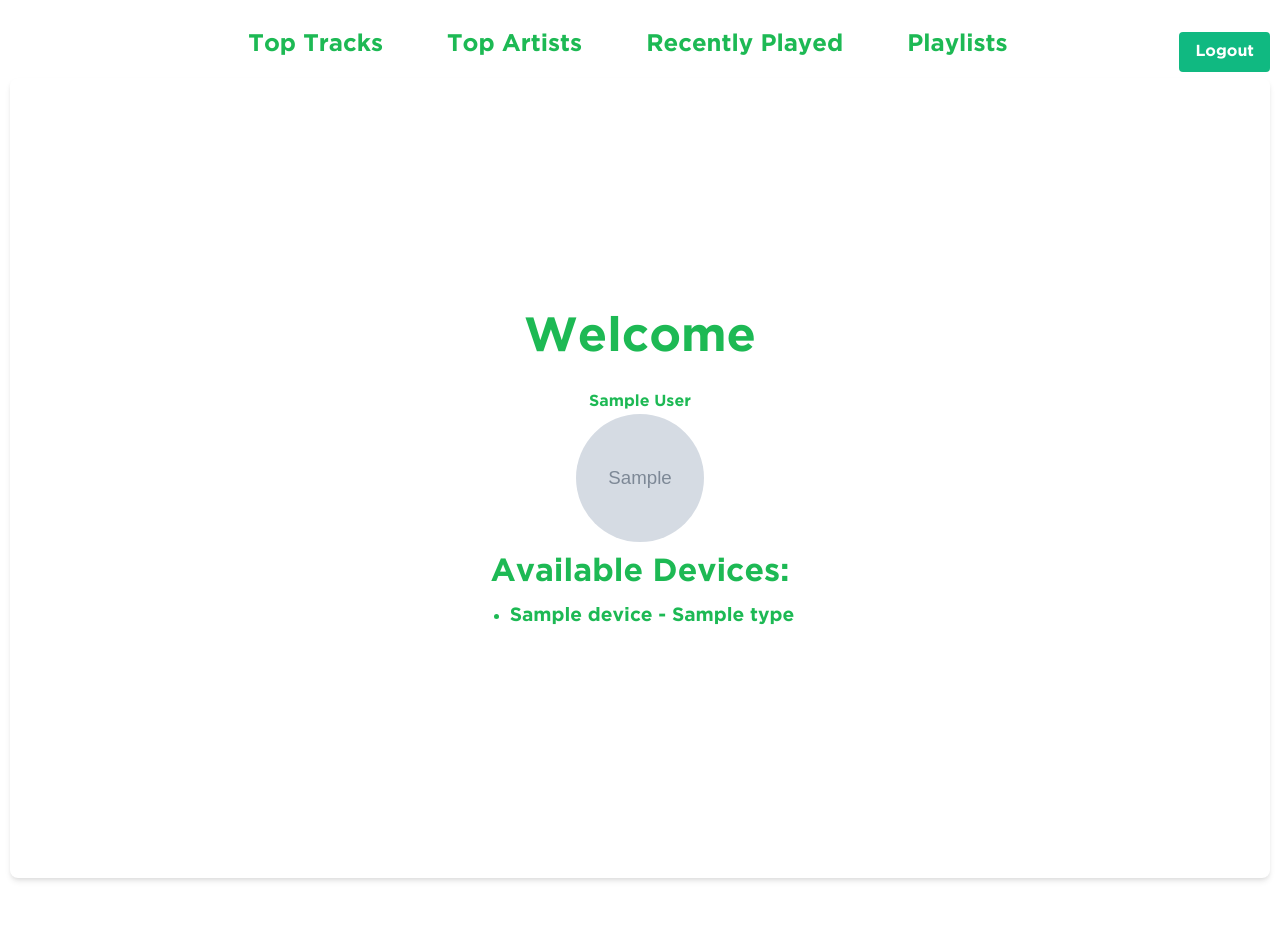
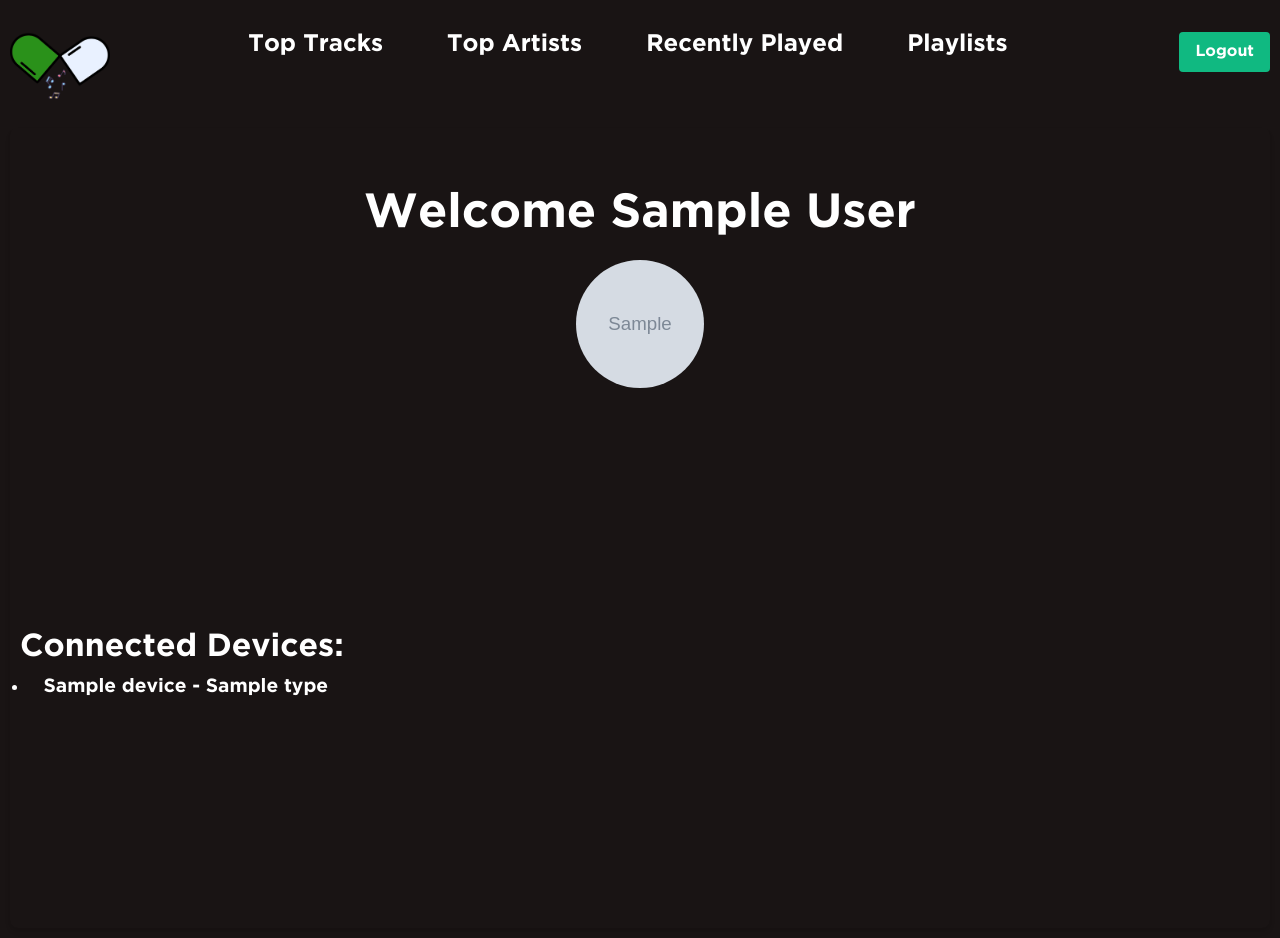
Before and after one commit to YassineAssim23/MelodyCapsule, a Flask app: template src/templates/dashboard.html in a window 1280 px wide. Before the commit the page ends 881 px from the top, so only its background shows below. Run offline with Flask 3, Linux system fonts and the light colour scheme; the template is opened without the code that fills it: most values are stand-ins (such as "Sample title", 1, 10 or a date in 2020); grey boxes marked "Sample" are stand-in pictures.

Commit message:
FINAL STYLING

```diff
--- a/src/templates/dashboard.html
+++ b/src/templates/dashboard.html
@@ -4,7 +4,6 @@
     <meta charset="UTF-8" />
     <meta name="viewport" content="width=device-width, initial-scale=1.0" />
     <title>Spotify Data</title>
-    <!-- Tailwind CSS -->
     <link
       href="https://cdn.jsdelivr.net/npm/tailwindcss@2.2.16/dist/tailwind.min.css"
       rel="stylesheet"
@@ -14,17 +13,18 @@
         font-family: "GothamBold";
         src: url("fonts/GothamBold.ttf") format("truetype");
       }
+
       body {
         font-family: "GothamBold", sans-serif;
-        background-color: #ffffff;
-        color: #1db954;
+        background-color: #191414;
+        color: white;
         padding: 10px;
       }
 
       .nav-container {
         display: flex;
         justify-content: center;
-        padding: 1rem 0; /* Add padding to the top and bottom of the navigation bar */
+        padding: 1rem 0;
       }
 
       .nav-container ul {
@@ -35,54 +35,55 @@
       }
 
       .nav-container ul li {
-        margin-right: 1.5rem; /* Adjust spacing between links */
+        margin-right: 1.5rem;
       }
 
       .nav-container ul li a {
         font-size: 1.5rem;
         text-decoration: none;
         transition: all 0.3s ease;
-        padding: 10px 20px; /* Add padding to the links */
+        padding: 10px 20px;
       }
 
-      .nav-a:hover {
+      .nav-container ul li a:hover {
         background-color: #1db954;
         color: white;
-        padding: 12px 22px; /* Increase padding on hover to make the background bigger */
+        padding: 12px 22px;
+        border-radius: 20px; /* Add this line to make the background rounded */
       }
 
       .container {
         display: flex;
         flex-direction: column;
         align-items: center;
-        justify-content: center;
+        justify-content: flex-start; /* Align content to the top */
         height: 100vh;
-        text-align: center; /* Center align text within container */
-        margin-bottom: 3rem;
+        text-align: center;
+        margin-top: 50px; /* Adjust the margin from the top */
       }
 
       .container h1 {
-        font-size: 3rem; /* Larger heading font size */
-        margin-bottom: 1rem;
+        padding: 10px;
+        font-size: 3rem;
       }
 
       .container h2 {
-        font-size: 2rem; /* Larger subheading font size */
+        font-size: 2rem;
         margin-bottom: 1rem;
       }
 
       .container p {
-        font-size: 1.2rem; /* Larger paragraph font size */
+        font-size: 1.2rem;
         margin-bottom: 1rem;
       }
 
       .container ul li {
-        font-size: 1.2rem; /* Larger list item font size */
+        font-size: 1.2rem;
         margin-bottom: 0.5rem;
       }
 
       .container a {
-        font-size: 1.2rem; /* Larger link font size */
+        font-size: 1.2rem;
         color: #1db954;
         transition: all 0.3s ease-in-out;
       }
@@ -97,10 +98,37 @@
         right: 10px;
         margin-bottom: 0rem;
       }
+
+      .logo {
+        position: absolute;
+        top: 2rem;
+        left: 10px;
+        margin-bottom: 0rem;
+        width: 100px;
+        height: auto;
+      }
+
+      .connected-devices {
+        position: fixed;
+        bottom: 80px; /* Adjust the distance from the bottom */
+        left: 10px; /* Adjust the distance from the right */
+        color: white;
+        padding: 10px;
+        border-radius: 5px;
+        font-size: 0.8rem;
+      }
+
+
+      .devices-container {
+          margin-bottom: 0;
+      }
     </style>
   </head>
 
   <body class="body">
+    <a href="/dashboard">
+      <img src="fonts/mclogo.png" alt="MCLogo" class="logo" />
+    </a>
     <div class="nav-container">
       <ul class="list-disc ml-6 mb-4">
         <li>
@@ -116,7 +144,6 @@
           <a href="/playlist" class="nav-a">Playlists</a>
         </li>
       </ul>
-      <!-- Logout button -->
       <form action="{{ url_for('logout') }}" method="get">
         <input
           type="submit"
@@ -126,9 +153,11 @@
       </form>
     </div>
 
-    <div class="container mx-auto p-10 bg-white rounded-lg shadow-md">
-      <h1 class="">Welcome</h1>
-      {{ user_info.display_name }} {% if user_info %} {% if user_info.images %}
+    <div class="container mx-auto p-10 rounded-lg shadow-md">
+      <h1 class="">
+        Welcome {% if user_info %} {{ user_info.display_name }} {% else %} Guest {% endif %}
+      </h1>
+      {% if user_info %} {% if user_info.images %}
       <img
         src="{{ user_info.images[0].url }}"
         alt="Profile Picture"
@@ -138,16 +167,17 @@
       <p>No profile picture available.</p>
       {% endif %} {% else %}
       <p class="mb-4">Failed to retrieve user information.</p>
-      {% endif %} {% if devices %}
-      <h2 class="text-xl font-semibold mb-2">Available Devices:</h2>
-      <ul class="list-disc ml-6 mb-4">
-        {% for device in devices %}
-        <li>{{ device.name }} - {{ device.type }}</li>
-        {% endfor %}
-      </ul>
-      {% else %}
-      <p>No devices available.</p>
-      {% endif %}
+      {% endif %} <div class="connected-devices">
+        {% if devices %}
+        <div class="devices-container">
+            <h2 class="text-sm font-semibold mb-2">Connected Devices:</h2>
+            <ul class="list-disc ml-2 mb-2">
+                {% for device in devices %}
+                <li>{{ device.name }} - {{ device.type }}</li>
+                {% endfor %}
+            </ul>
+        </div>
+        {% endif %}
     </div>
   </body>
 </html>
```
Also changed, not shown: src/templates/index.html (+35 -12 lines), src/templates/playlist.html (+23 -9 lines), src/templates/recentlyplayed.html (+46 -15 lines), src/templates/topartists.html (+24 -6 lines), src/templates/toptracks.html (+20 -4 lines), src/templates/fonts/mclogo.png (added), 1 other file.
